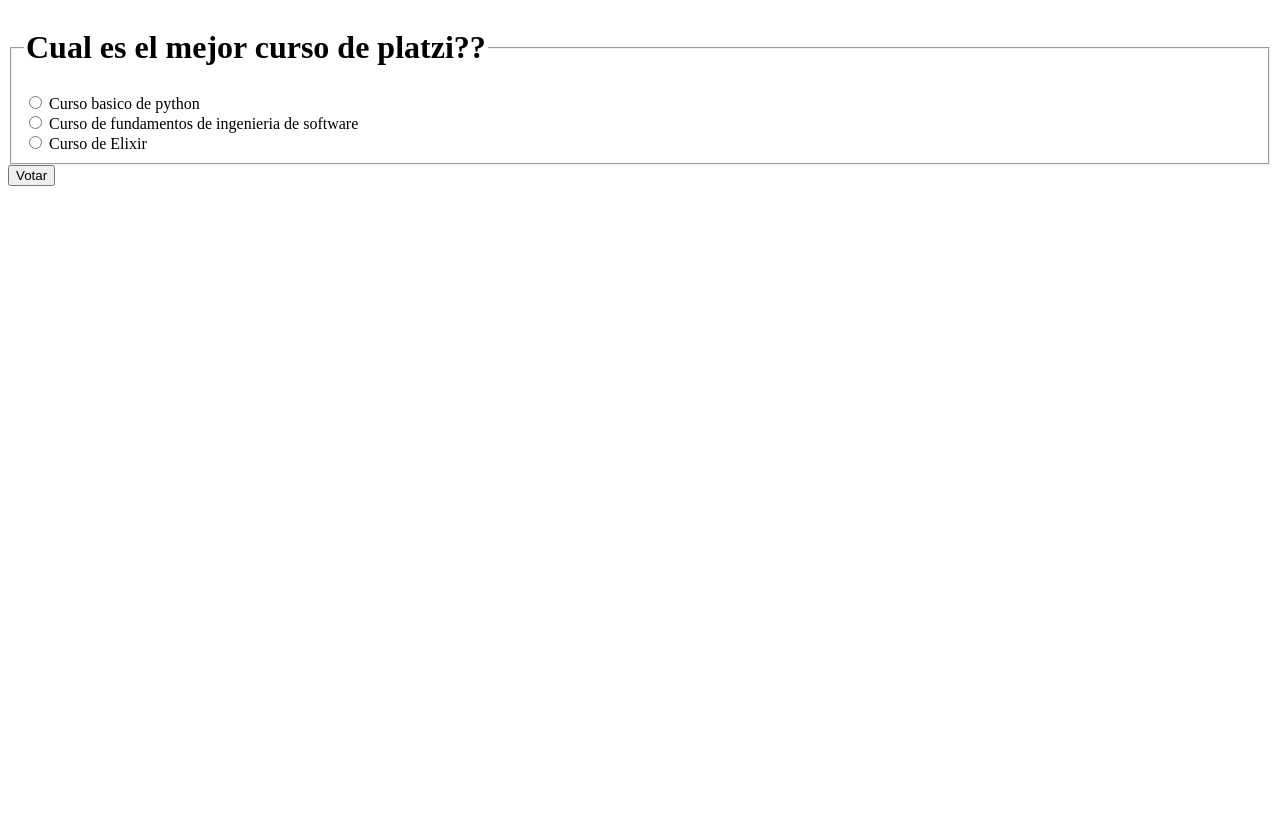
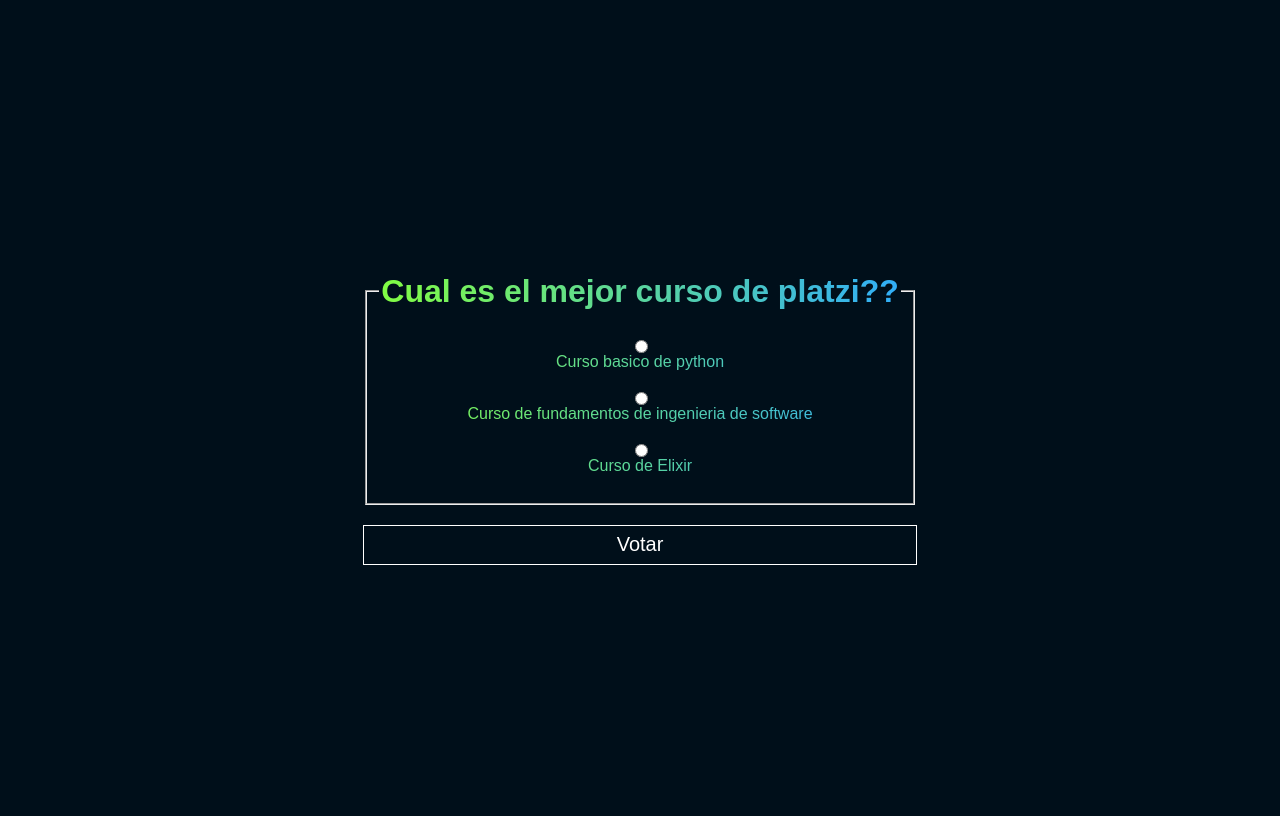
Before and after one commit to aPg9/platziAppDjango, a Django app: page /polls/1/detail/ in a window 1280 px wide. Before the commit the page ends 186 px from the top, so only its background shows below. Run offline with Django 4.2, Linux system fonts and the light colour scheme; data comes from the database, SQL or seed files in the repository; both versions use the stored data as it was after the commit.

Commit message:
proyecto v1.0 terminado, css a mejorar

```diff
--- /dev/null
+++ b/premiosplatziapp/polls/static/polls/detail.css
@@ -0,0 +1,40 @@
+body{
+    display: flex;
+    align-items: center;
+    justify-content: center;
+    flex-direction: column;
+
+    height: 100vh;
+    font-family: Arial, Helvetica, sans-serif;
+    background: hsl(204 100% 5%);
+
+}
+
+form{
+    background: linear-gradient(
+        to right,
+        hsl(98 100% 62%),
+        hsl(204 100% 59%)
+    );
+    -webkit-background-clip: text;
+    -webkit-text-fill-color: transparent;
+    text-align: center;
+}
+
+fieldset{
+    display: flex;
+    align-items: center;
+    justify-content: center;
+    flex-direction: column;
+}
+
+input[type="submit"]{
+    width: 100%;
+    height: 40px;
+    margin-top: 20px;
+
+    -webkit-text-fill-color: white;
+    background: hsl(204 100% 5%);
+    border: 1px solid white;
+    font-size: 20px;
+}
--- a/premiosplatziapp/polls/templates/polls/detail.html
+++ b/premiosplatziapp/polls/templates/polls/detail.html
@@ -1,3 +1,16 @@
+{% load static %}
+
+<!DOCTYPE html>
+<html lang="en">
+<head>
+    <meta charset="UTF-8">
+    <meta http-equiv="X-UA-Compatible" content="IE=edge">
+    <meta name="viewport" content="width=device-width, initial-scale=1.0">
+    <link rel="stylesheet" href="{% static 'polls/styles.css' %}">
+    <link rel="stylesheet" href="{% static 'polls/detail.css' %}">
+    <title>{{ question.question_text }}</title>
+</head>
+<body>
     <form action="{% url 'polls:vote' question.id %}" method="post">
         {% csrf_token %}
         <fieldset>
@@ -20,3 +33,5 @@
         </fieldset>
         <input type="submit" value="Votar">
     </form>
+</body>
+</html>
```
Also changed, not shown: premiosplatziapp/polls/static/polls/results.css (added, +32 -0 lines), premiosplatziapp/polls/templates/polls/results.html (+18 -1 lines), premiosplatziapp/db.sqlite3. Lines whose indentation alone changed are shown as unchanged.
